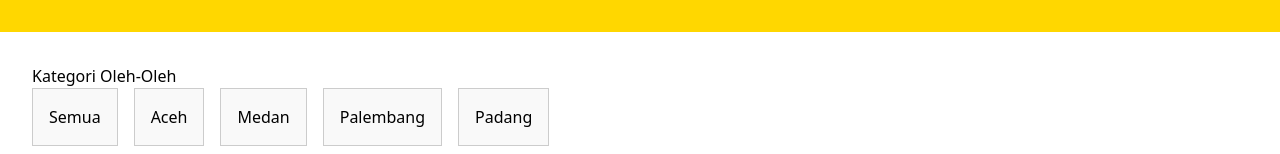
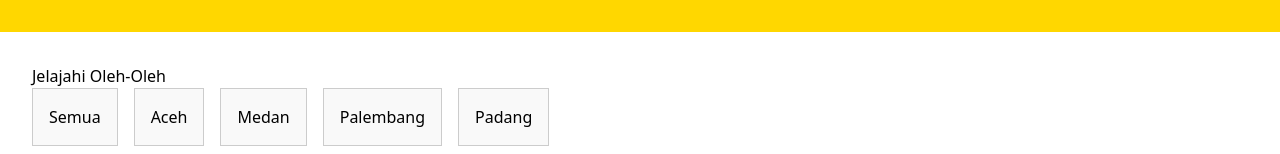
Before and after one commit to IndriMaharani/Endtry, a Next.js app: page / in a window 1280 px wide. Shown: the part 160-314 px from the top of the page. Built offline with nearby package versions, Linux system fonts and the light colour scheme.

Commit message:
meyka:ubah categori

```diff
--- a/app/components/Categories.js
+++ b/app/components/Categories.js
@@ -3,7 +3,7 @@ export default function Categories({ onSelectCategory }) {
 
     return (
       <section id="categories" style={{ padding: '2rem', backgroundColor: '#FFF' }}>
-        <h2>Kategori Oleh-Oleh</h2>
+        <h2>Jelajahi Oleh-Oleh</h2>
         <ul style={{ display: 'flex', gap: '1rem', listStyle: 'none', padding: 0 }}>
           {categories.map((category, index) => (
             <li
```
